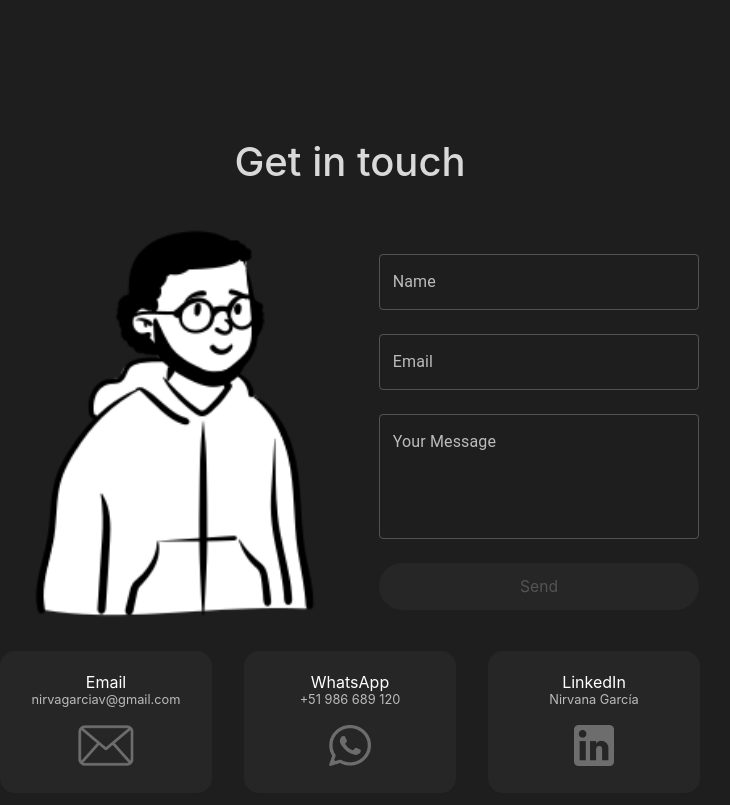
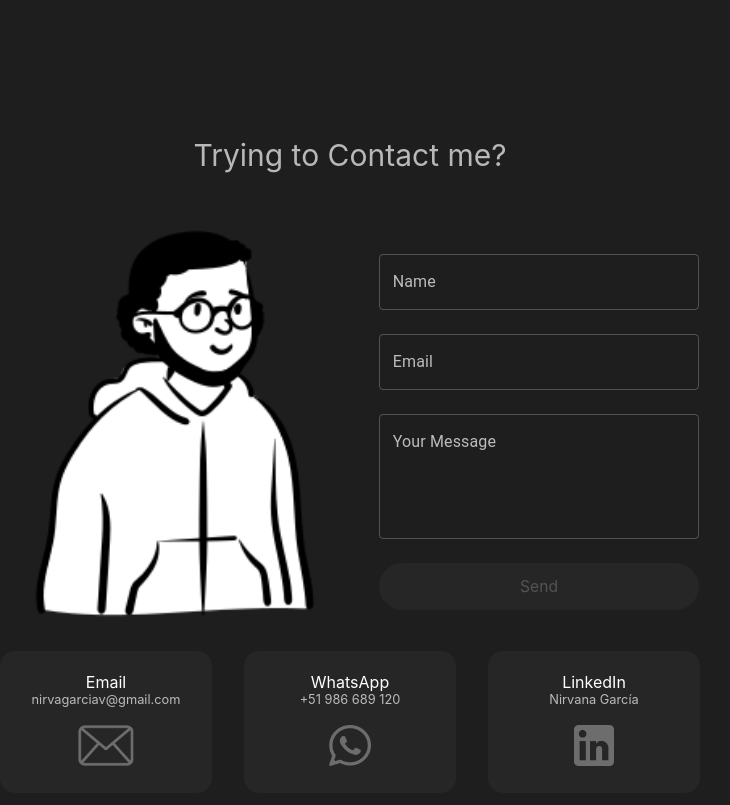
Before and after one commit to nirvagarcia/portafolio-nirvana-v2, a React (Create React App) app: page / in a window 1280 px wide. Shown: the part 3080-3885 px from the top of the page, without its empty margins (290-1020 px from the left). Built offline with nearby package versions, Linux system fonts and the light colour scheme.

Commit message:
fixing details

```diff
--- a/src/components/Contact.js
+++ b/src/components/Contact.js
@@ -65,7 +65,7 @@ const Contact = () => {
 
     return (
         <div id="contact">
-             <div className="contact-title">Get in touch</div>
+            <div className="skills-title">Trying to Contact me?</div>
 
             <div className="contact-container">
                 <div className="contact-avatar">
--- a/src/styles/Contact.css
+++ b/src/styles/Contact.css
@@ -4,7 +4,7 @@
   max-width: 500px;
   align-items: center;
   justify-content: center;
-  margin-bottom: 6rem;
+  margin-bottom: 0rem;
 }
 
 .contact-container {
@@ -155,6 +155,7 @@ button {
     padding: 5% 5%;
     width: 80vw;
     max-width: 700px;
+    margin-bottom: 6rem;
   }
 
   .contact-container {
```
